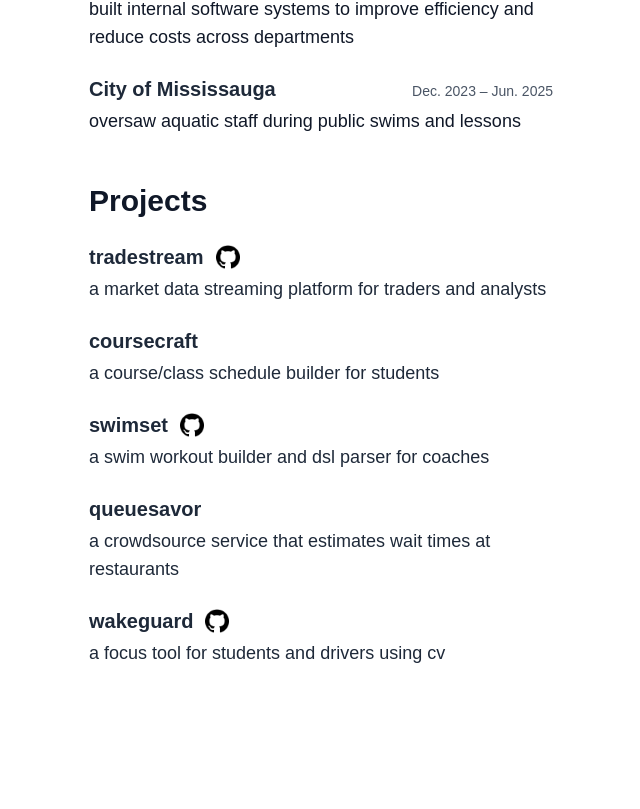
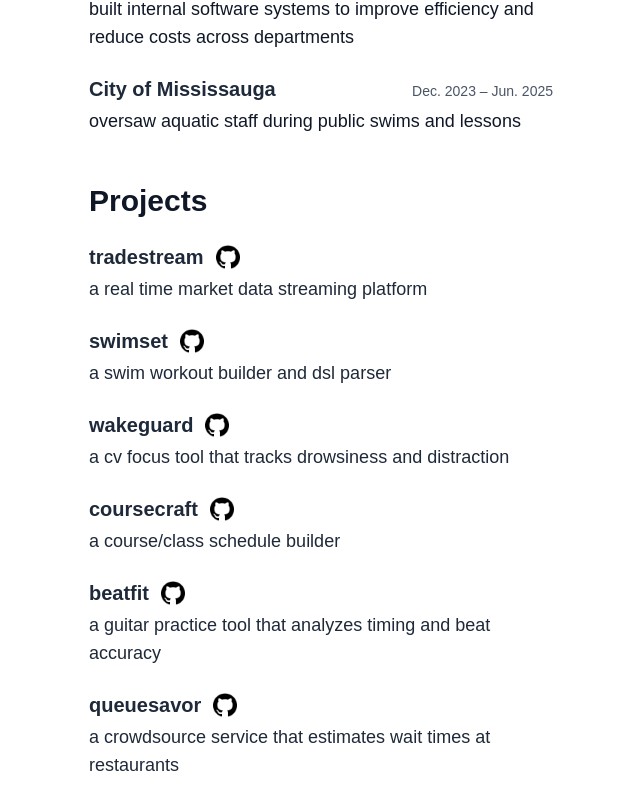
Before and after one commit to seanzhanng/portfolio, a Next.js app: page / in a window 1280 px wide. Shown: the part 549-1358 px from the top of the page, without its empty margins (319-959 px from the left). Before the commit the page ends 1264 px from the top, so only its background shows below. Built offline with nearby package versions, Linux system fonts and the light colour scheme.

Commit message:
updated projects w links

```diff
--- a/components/Projects.tsx
+++ b/components/Projects.tsx
@@ -24,19 +24,8 @@ export default function Projects() {
             />
           </a>
         </div>
-
         <p className="text-lg mt-1 text-gray-800">
-          a market data streaming platform for traders and analysts
-        </p>
-      </div>
-
-      <div className="mb-6">
-        <div className="flex items-center gap-3">
-          <h3 className="text-xl font-semibold text-gray-800">coursecraft</h3>
-        </div>
-
-        <p className="text-lg mt-1 text-gray-800">
-          a course/class schedule builder for students
+          a real time market data streaming platform
         </p>
       </div>
 
@@ -57,19 +46,8 @@ export default function Projects() {
             />
           </a>
         </div>
-
         <p className="text-lg mt-1 text-gray-800">
-          a swim workout builder and dsl parser for coaches
-        </p>
-      </div>
-
-      <div className="mb-6">
-        <div className="flex items-center gap-3">
-          <h3 className="text-xl font-semibold text-gray-800">queuesavor</h3>
-        </div>
-
-        <p className="text-lg mt-1 text-gray-800">
-          a crowdsource service that estimates wait times at restaurants
+          a swim workout builder and dsl parser
         </p>
       </div>
 
@@ -90,9 +68,74 @@ export default function Projects() {
             />
           </a>
         </div>
+        <p className="text-lg mt-1 text-gray-800">
+          a cv focus tool that tracks drowsiness and distraction
+        </p>
+      </div>
 
+      <div className="mb-6">
+        <div className="flex items-center gap-3">
+          <h3 className="text-xl font-semibold text-gray-800">coursecraft</h3>
+          <a
+            href="https://github.com/seanzhanng/coursecraft"
+            target="_blank"
+            rel="noopener noreferrer"
+          >
+            <Image
+              src="/github.png"
+              alt="GitHub link"
+              width={24}
+              height={24}
+              className="hover:opacity-75 transition-opacity"
+            />
+          </a>
+        </div>
         <p className="text-lg mt-1 text-gray-800">
-          a focus tool for students and drivers using cv
+          a course/class schedule builder
+        </p>
+      </div>
+
+      <div className="mb-6">
+        <div className="flex items-center gap-3">
+          <h3 className="text-xl font-semibold text-gray-800">beatfit</h3>
+          <a
+            href="https://github.com/seanzhanng/beatfit"
+            target="_blank"
+            rel="noopener noreferrer"
+          >
+            <Image
+              src="/github.png"
+              alt="GitHub link"
+              width={24}
+              height={24}
+              className="hover:opacity-75 transition-opacity"
+            />
+          </a>
+        </div>
+        <p className="text-lg mt-1 text-gray-800">
+          a guitar practice tool that analyzes timing and beat accuracy
+        </p>
+      </div>
+
+      <div className="mb-6">
+        <div className="flex items-center gap-3">
+          <h3 className="text-xl font-semibold text-gray-800">queuesavor</h3>
+          <a
+            href="https://github.com/seanzhanng/queuesavor"
+            target="_blank"
+            rel="noopener noreferrer"
+          >
+            <Image
+              src="/github.png"
+              alt="GitHub link"
+              width={24}
+              height={24}
+              className="hover:opacity-75 transition-opacity"
+            />
+          </a>
+        </div>
+        <p className="text-lg mt-1 text-gray-800">
+          a crowdsource service that estimates wait times at restaurants
         </p>
       </div>
     </section>
```
Also changed, not shown: 1 other file (tests, documents, lock files or other folders).
